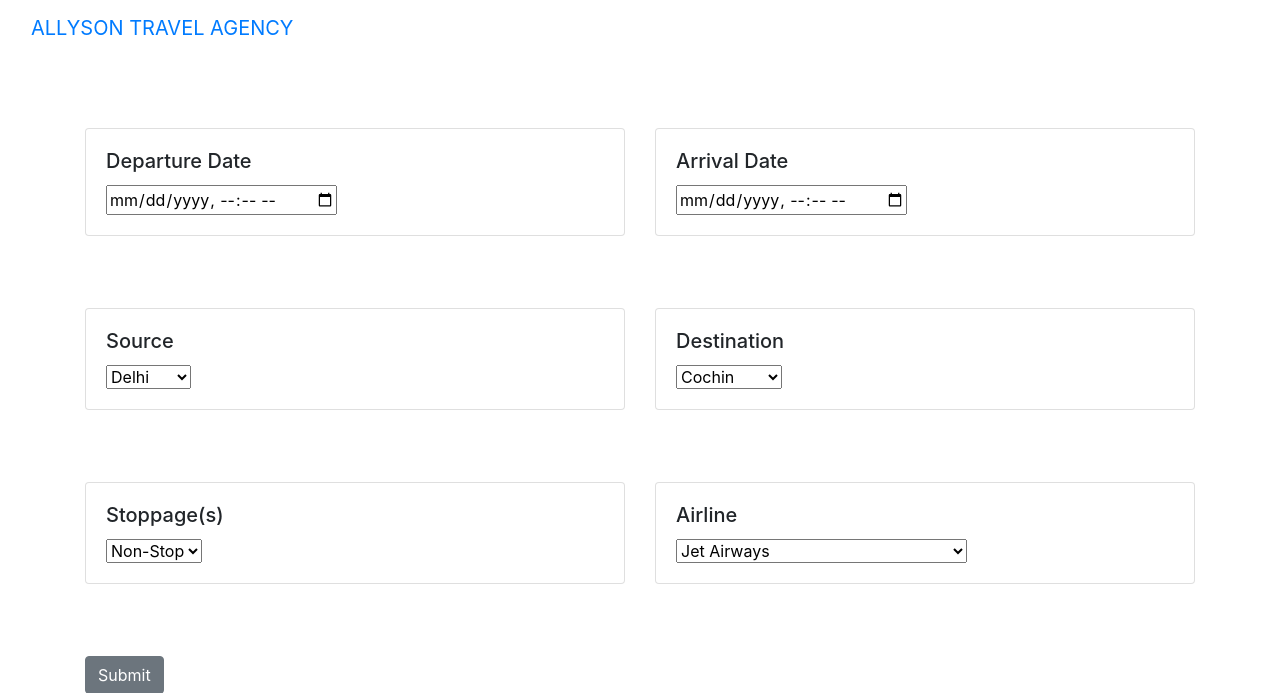
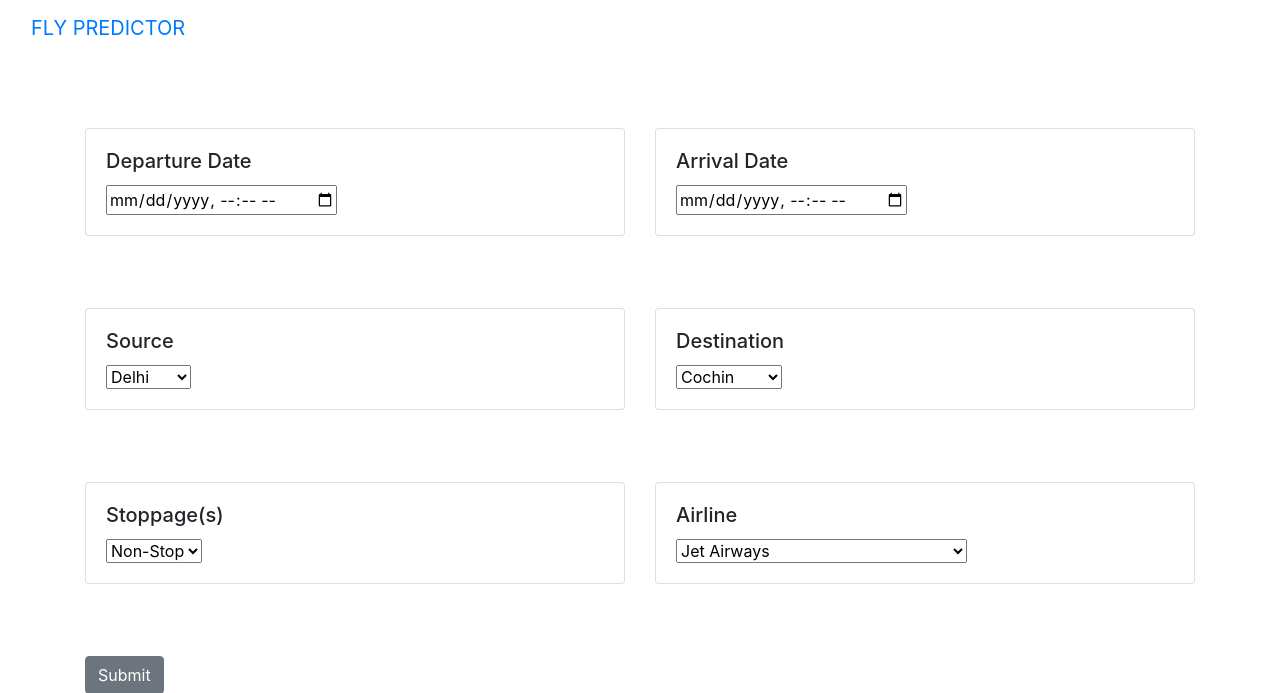
Before and after one commit to Fahad87667/Flight-Fare-Prediction, a Flask app: page / in a window 1280 px wide. Shown: the top 693 px of the page. Run offline with Flask 3, Linux system fonts and the light colour scheme; parts of the project's set-up code (start-up, migrations or seed data) failed here and were passed over; some libraries are stand-ins or nearby versions.

Commit message:
Update home.html

```diff
--- a/templates/home.html
+++ b/templates/home.html
@@ -24,7 +24,7 @@
     <nav class="navbar navbar-inverse navbar-fixed-top">
         <div class="container-fluid">
             <div class="navbar-header">
-                <a class="navbar-brand" href="/">ALLYSON TRAVEL AGENCY</a>
+                <a class="navbar-brand" href="/">FLY PREDICTOR</a>
             </div>
         </div>
     </nav>
```
